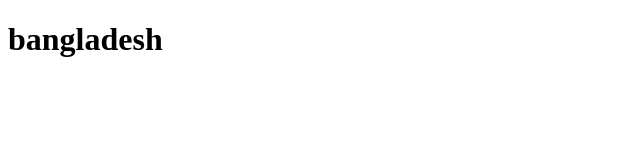
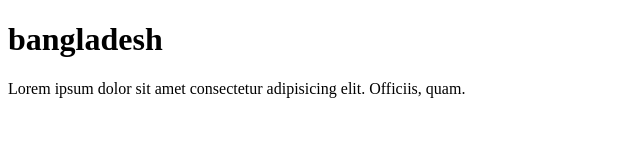
Before and after one commit to Macsyful/bangladesh-a1, a plain HTML site: page index.html in a window 1280 px wide. Shown: the whole page, without its empty margins (0-640 px from the left). Drawn offline with Linux system fonts and the light colour scheme.

Commit message:
update bangladesh

```diff
--- a/index.html
+++ b/index.html
@@ -7,5 +7,6 @@
 </head>
 <body>
     <h1>bangladesh</h1>
+    <p>Lorem ipsum dolor sit amet consectetur adipisicing elit. Officiis, quam.</p>
 </body>
 </html>
```
